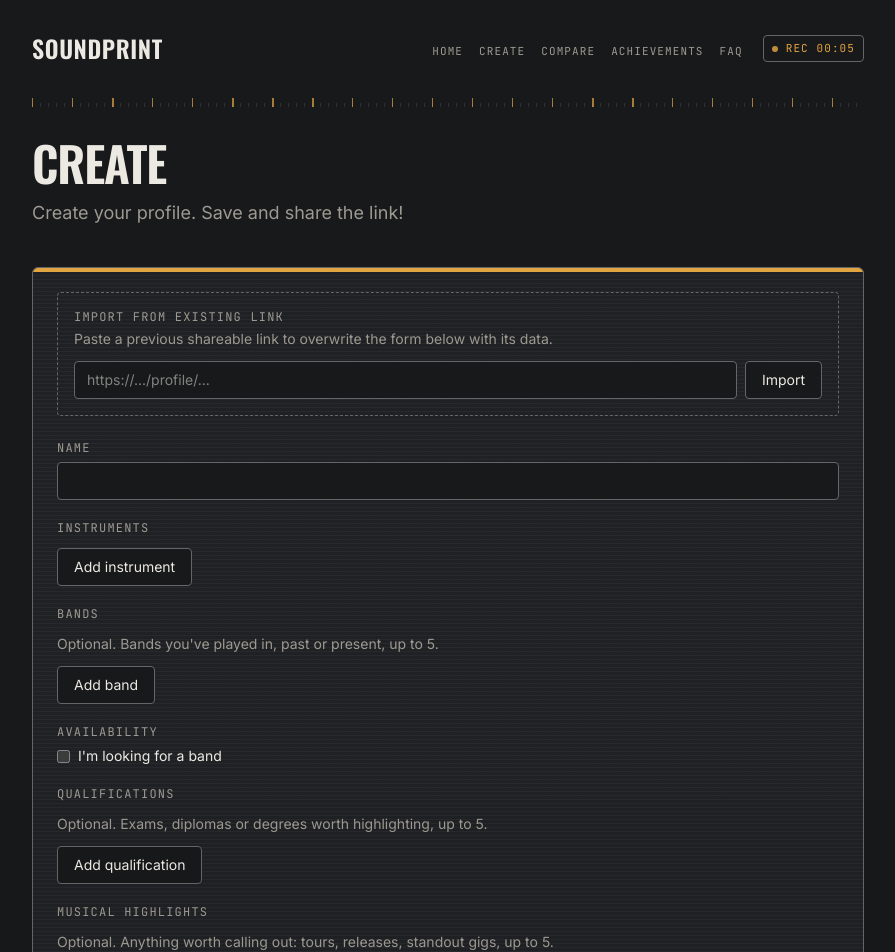
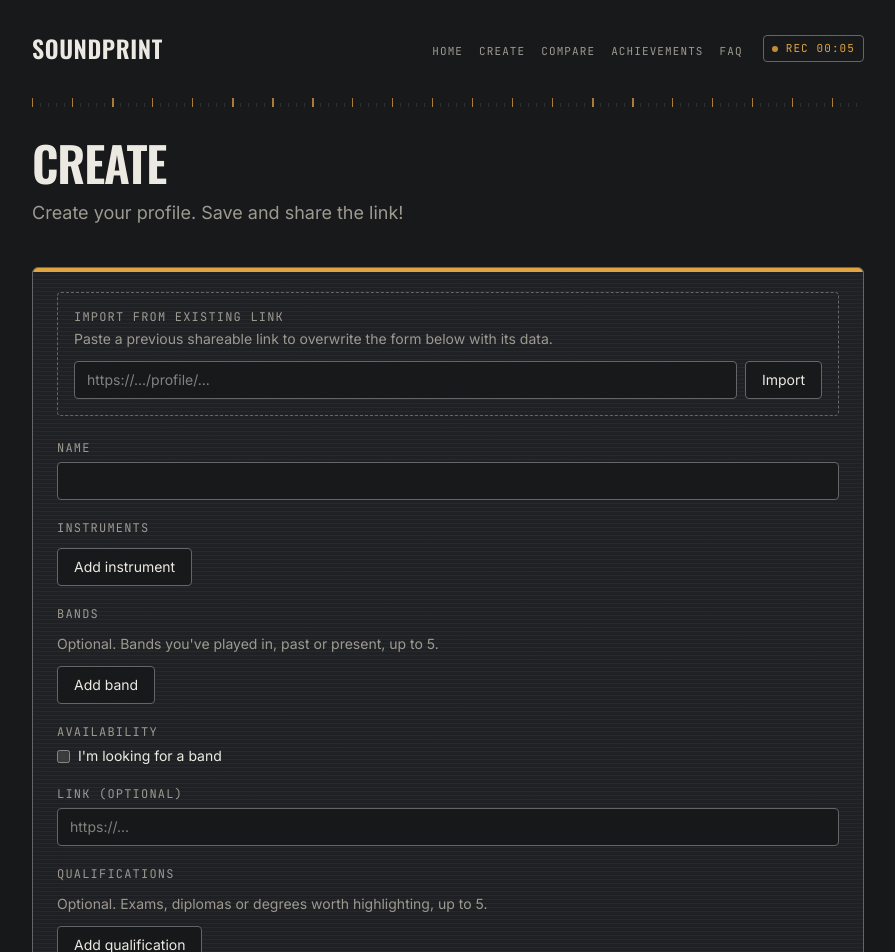
Before and after one commit to JordanAlec/soundprint, a Next.js app: page /create in a window 1280 px wide. Shown: the top 952 px of the page, without its empty margins (192-1087 px from the left). Built offline with nearby package versions, Linux system fonts and the light colour scheme.

Commit message:
feat(profile): add optional external link-out field
Adds an optional externalLink URL to the profile schema, rendered as
a plain link on the profile view, plus a non-tiered 'Linked Up'
achievement for setting it.

Closes #15

```diff
--- /dev/null
+++ b/components/create/external-link-field.tsx
@@ -0,0 +1,24 @@
+import { labelClass, inputClass } from "./form-styles";
+
+interface Props {
+  value: string;
+  onChange: (value: string) => void;
+}
+
+export default function ExternalLinkField({ value, onChange }: Props) {
+  return (
+    <div className="flex flex-col gap-1.5">
+      <label className={labelClass} htmlFor="external-link">
+        Link (optional)
+      </label>
+      <input
+        id="external-link"
+        type="url"
+        placeholder="https://..."
+        className={inputClass}
+        value={value}
+        onChange={(e) => onChange(e.target.value)}
+      />
+    </div>
+  );
+}
--- a/components/create/profile-form.tsx
+++ b/components/create/profile-form.tsx
@@ -8,6 +8,7 @@
 import { useListField } from "./use-list-field";
 import ImportFromLink from "./import-from-link";
 import NameField from "./name-field";
+import ExternalLinkField from "./external-link-field";
 import InstrumentsField from "./instruments-field";
 import BandsField from "./bands-field";
 import LookingForBandField from "./looking-for-band-field";
@@ -73,6 +74,11 @@
           onChange={(lookingForBand) => setProfile({ ...profile, lookingForBand })}
         />
 
+        <ExternalLinkField
+          value={profile.externalLink ?? ""}
+          onChange={(externalLink) => setProfile({ ...profile, externalLink: externalLink || undefined })}
+        />
+
         <QualificationsField
           qualifications={profile.qualifications ?? []}
           onAdd={() => qualifications.add({ ...EMPTY_QUALIFICATION })}
--- /dev/null
+++ b/components/profile/external-link.tsx
@@ -0,0 +1,20 @@
+interface Props {
+  href?: string;
+}
+
+export default function ExternalLink({ href }: Props) {
+  if (!href) {
+    return null;
+  }
+
+  return (
+    <a
+      href={href}
+      target="_blank"
+      rel="noopener noreferrer"
+      className="text-sm underline decoration-border underline-offset-2 hover:text-accent hover:decoration-accent"
+    >
+      {href}
+    </a>
+  );
+}
--- a/components/profile/profile-display.tsx
+++ b/components/profile/profile-display.tsx
@@ -3,6 +3,7 @@
 import InstrumentCard from "./instrument-card";
 import BandsList from "./bands-list";
 import LookingForBandBadge from "./looking-for-band-badge";
+import ExternalLink from "./external-link";
 import QualificationsList from "./qualifications-list";
 import HighlightsList from "./highlights-list";
 import BadgesList from "./badge/badges-list";
@@ -20,6 +21,8 @@
         </p>
 
         <LookingForBandBadge lookingForBand={profile.lookingForBand} />
+
+        <ExternalLink href={profile.externalLink} />
       </div>
 
       <BadgesList badges={computeBadges(profile)} />
--- a/lib/profile/badge/badge-schema.ts
+++ b/lib/profile/badge/badge-schema.ts
@@ -12,7 +12,7 @@
 ] as const;
 export type TieredBadgeCategory = (typeof tieredBadgeCategories)[number];
 
-export const unlockedBadgeCategories = ["bandMember", "showcase", "allRounder"] as const;
+export const unlockedBadgeCategories = ["bandMember", "showcase", "allRounder", "linkedUp"] as const;
 export type UnlockedBadgeCategory = (typeof unlockedBadgeCategories)[number];
 
 export interface TierDefinition {
@@ -84,6 +84,7 @@
     name: "All-Rounder",
     description: "Fill in instruments, qualifications, highlights and bands.",
   },
+  { category: "linkedUp", name: "Linked Up", description: "Add an external profile link." },
 ];
 
 export interface AchievementEntry {
@@ -176,5 +177,9 @@
     badges.push({ category: "allRounder", kind: "unlocked" });
   }
 
+  if (profile.externalLink) {
+    badges.push({ category: "linkedUp", kind: "unlocked" });
+  }
+
   return badges;
 }
--- a/lib/profile/profile-schema.ts
+++ b/lib/profile/profile-schema.ts
@@ -18,6 +18,7 @@
   highlights: z.array(highlightSchema).max(HIGHLIGHT_MAX_ITEMS).optional(),
   bands: z.array(bandSchema).max(BAND_MAX_ITEMS).optional(),
   lookingForBand: z.boolean().optional(),
+  externalLink: z.url().optional(),
 });
 
 export type MusicProfile = z.infer<typeof musicProfileSchema>;
@@ -89,4 +90,5 @@
     { name: "Backline", from: "2018-01-01", to: "2021-06-01", position: "Piano" },
   ],
   lookingForBand: true,
+  externalLink: "https://jordanalec.co.uk",
 }
```
Also changed, not shown: 2 other files (tests, documents, lock files or other folders).
